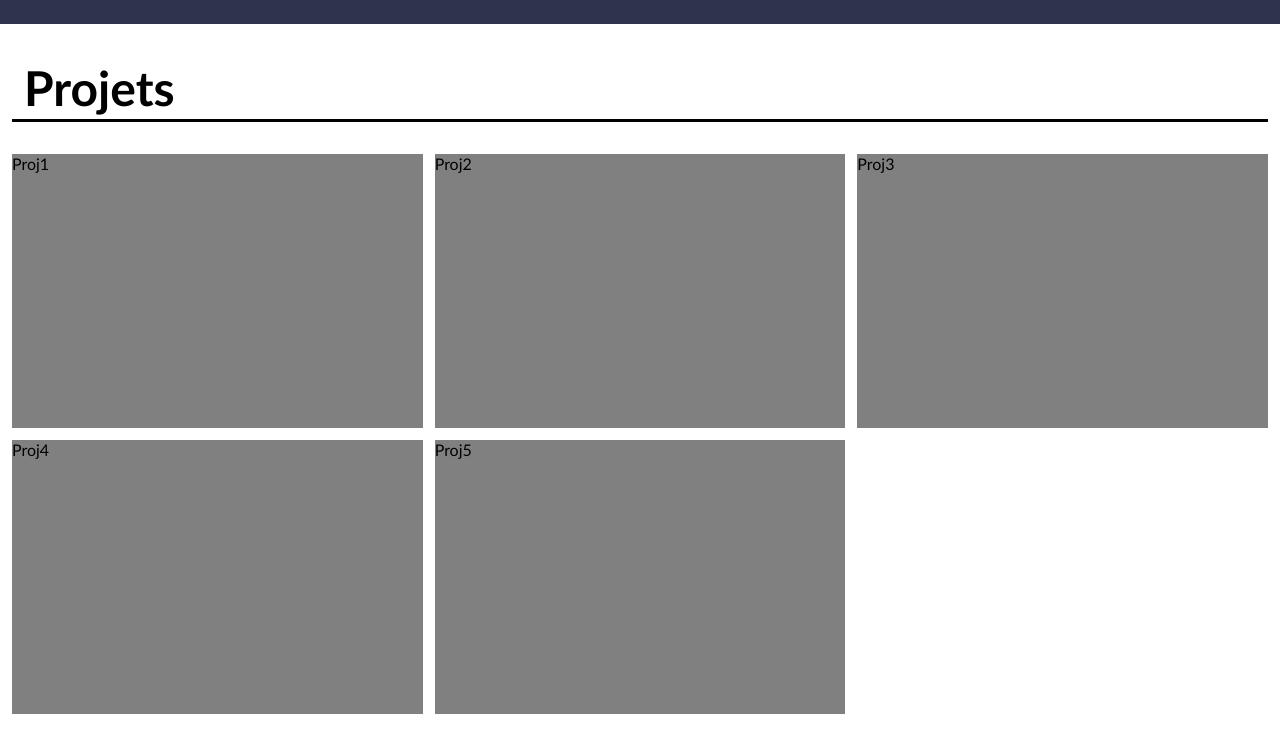
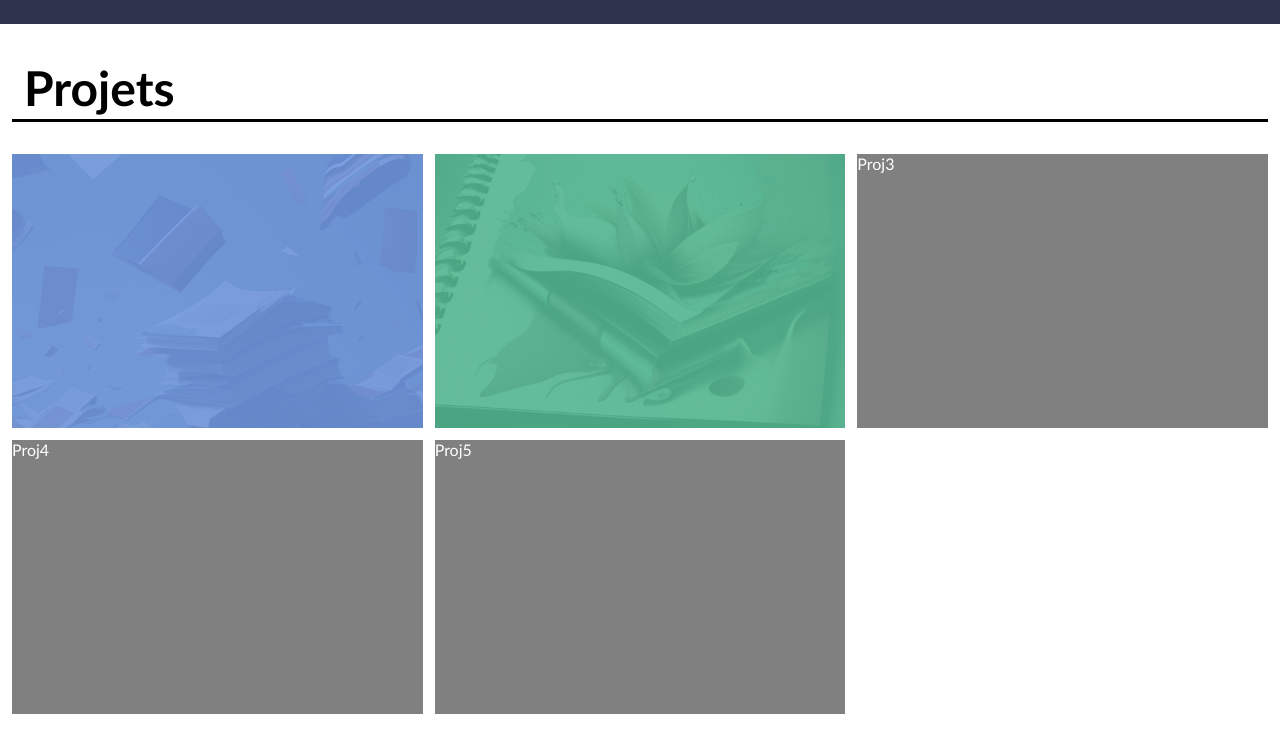
Before and after one commit to evanvada/evanvada.github.io, a plain HTML site: page index.html in a window 1280 px wide. Shown: the part 676-1419 px from the top of the page. Drawn offline with Linux system fonts and the light colour scheme; grey boxes are pictures that could not be loaded.

Commit message:
testing different portfolio grid items

```diff
--- a/index.css
+++ b/index.css
@@ -146,9 +146,20 @@ header {
 	background: gray;
 	width: 100%;
 	aspect-ratio: 3 / 2;
+	color: white;
+
+	position: relative;
+
+
+	background-size: cover;
+	background-position: center;
+	background-repeat: no-repeat;
 }
 
-
+.projects__overview-overlay {
+	width: 100%;
+	height: 100%;
+}
 
 h2 {
 	padding: 3px 0;
--- a/index.html
+++ b/index.html
@@ -42,11 +42,11 @@
     <section class="projects">
         <h2>Projets</h2>
         <div class="projects__grid">
-            <article class="projects__overview-item">
-                Proj1
+            <article class="projects__overview-item" style='background-image: url("englishtango thumbnail 2.png");'>
+                <div class="projects__overview-overlay" style="background: rgba(110, 149, 220, 0.9);"></div>
             </article>
-            <article class="projects__overview-item">
-                Proj2
+            <article class="projects__overview-item" style='background-image: url("portfolio thumbnail 2.png");'>
+                <div class="projects__overview-overlay" style="background: rgba(84, 182, 145, 0.9);"></div>
             </article>
             <article class="projects__overview-item">
                 Proj3
```
Also changed, not shown: englishtango thumbnail 2.png (added), englishtango thumbnail.png (added), portfolio thumbnail 2.png (added), portfolio thumbnail.png (added).
